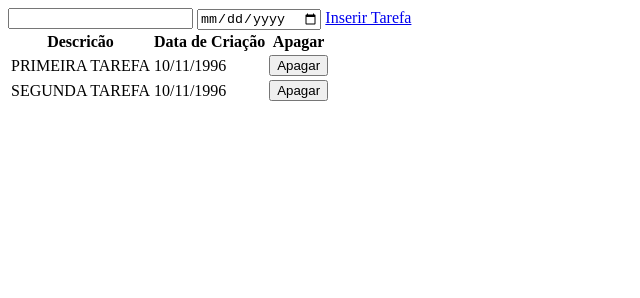
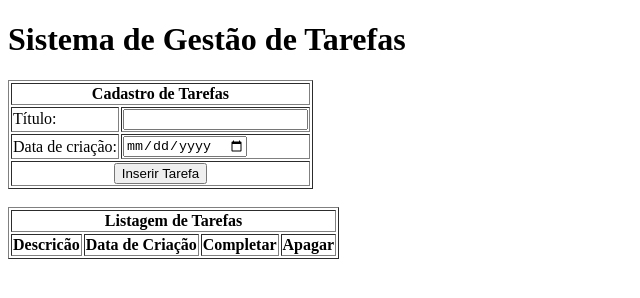
Before and after one commit to bezerradev/todo-list-web, a plain HTML site: page main.html in a window 1280 px wide. Shown: the whole page, without its empty margins (0-640 px from the left). Drawn offline with Linux system fonts and the light colour scheme.

Commit message:
terminando primeira entrega

```diff
--- a/main.html
+++ b/main.html
@@ -1,81 +1,105 @@
 <!DOCTYPE html>
+<!--Autor: Mateus Oliveira <mateusocb@gmail.com>-->
 <html>
     <head>
         <meta charset="UTF-8">
+    </head>
 
-    </head>
     <body>
-            <input type="text" id="nome" />
-            <input type="date" id="dataCriacao" />
+        <h1>Sistema de Gestão de Tarefas</h1>
+        <table border="1">
+            <tr>
+                <th colspan="2" align=˜center˜>Cadastro de Tarefas</th>
+            </tr>
+            <tr>
+                <td><label for="titulo">Título:</label></td>
+                <td><input type="text" id="titulo" /></td>
+            </tr>
+            <tr>
+                <td><label for="dataCriacao">Data de criação:</label></td>
+                <td><input type="date" id="dataCriacao" /></td>
+            </tr>
+            <tr>
+                <td colspan="2" align="center"><button onclick="inserirTarefa()">Inserir Tarefa</button></td>
+            </tr>
+        </table>
 
-            <a href="#" onclick="insertTarefa()">Inserir Tarefa</a>
+        <br />
 
-            <table id="todoTable">
+        <table id="todoTable" border="1">
             <thead>
+                <tr>
+                    <th colspan="4" align=˜center˜>Listagem de Tarefas</th>
+                </tr>
                 <tr>
                     <th>Descricão</th>
                     <th>Data de Criação</th>
+                    <th>Completar</th>
                     <th>Apagar</th>
                 </tr>
             </thead>
+
             <tbody id="todoTableBody">
-
             </tbody>
         </table>
 
 
 
         <script>
+            var listaDeTarefas = new Array;
 
-            window.onload = function() {
-                drawTable();
+            window.onload = function () {
+                desenharTabela();
             };
 
-            var todoList = new Array;
 
-            t1 = {
-                nome: "PRIMEIRA TAREFA",
-                dataCriacao: "10/11/1996",
-                done: false
+
+            function desenharTabela() {
+                document.getElementById("todoTableBody").innerHTML = "";
+
+                var tabela = [];
+
+                for (i = 0; i < listaDeTarefas.length; i++) {
+                    tabela.push("<tr>");
+
+                    if (!listaDeTarefas[i].terminada) {
+                        tabela.push("<td>" + listaDeTarefas[i].titulo + "</td>");
+                        tabela.push("<td>" + listaDeTarefas[i].dataCriacao + "</td>");
+                    } else {
+                        tabela.push("<td><strike>" + listaDeTarefas[i].titulo + "</strike></td>");
+                        tabela.push("<td><strike>" + listaDeTarefas[i].dataCriacao + "</strike></td>");
                     }
 
-
-            t2 = {
-                nome: "SEGUNDA TAREFA",
-                dataCriacao: "10/11/1996",
-                done: false
+                    tabela.push("<td><button value=\"" + i + "\" onclick=\"completarTarefa()\">Completar</button></td>");
+                    tabela.push("<td><button value=\"" + i + "\" onclick=\"deletarTarefa()\">Apagar</button></td>");
+                    tabela.push("</tr>");
+                }
+                document.getElementById("todoTableBody").innerHTML = tabela.join("");
             }
 
-            todoList.push(t1);
-            todoList.push(t2);
+            function inserirTarefa() {
+                listaDeTarefas.push({
+                    titulo: document.getElementById("titulo").value,
+                    dataCriacao: document.getElementById("dataCriacao").value,
+                    terminada: false
+                });
 
-            function insertTarefa() {
-                todoList.push({
-                    nome: document.getElementById("nome").value,
-                    dataCriacao: document.getElementById("dataCriacao").value,
-                    done: false
-                });
-                document.getElementById("nome").value = "";
+                document.getElementById("titulo").value = "";
                 document.getElementById("dataCriacao").value = "";
 
-                console.log(todoList);
-
-                drawTable();
+                desenharTabela();
             }
 
-            function drawTable() {
-                document.getElementById("todoTableBody").innerHTML = "";
+            function deletarTarefa() {
+                listaDeTarefas.splice(parseInt(event.srcElement.value), 1);
 
-                for (i = 0; i < todoList.length; i++) {
-                    document.getElementById("todoTableBody").innerHTML += "<tr><td>" + todoList[i].nome + "</td><td>" + todoList[i].dataCriacao
-                    + "</td>"+"<td>" + "<button value=\""+ i +"\" onclick=\"deleteTarefa()\">Apagar</button>" + "</td>"+"</tr>";
-                }
+                desenharTabela();
             }
 
-            function deleteTarefa() {
-                todoList.splice(parseInt(event.srcElement.value), 1);
+            function completarTarefa() {
+                listaDeTarefas[parseInt(event.srcElement.value)].terminada = true;
 
-                drawTable();
+                desenharTabela();
             }
         </script>
     </body>
```
Lines whose indentation alone changed are shown as unchanged.
